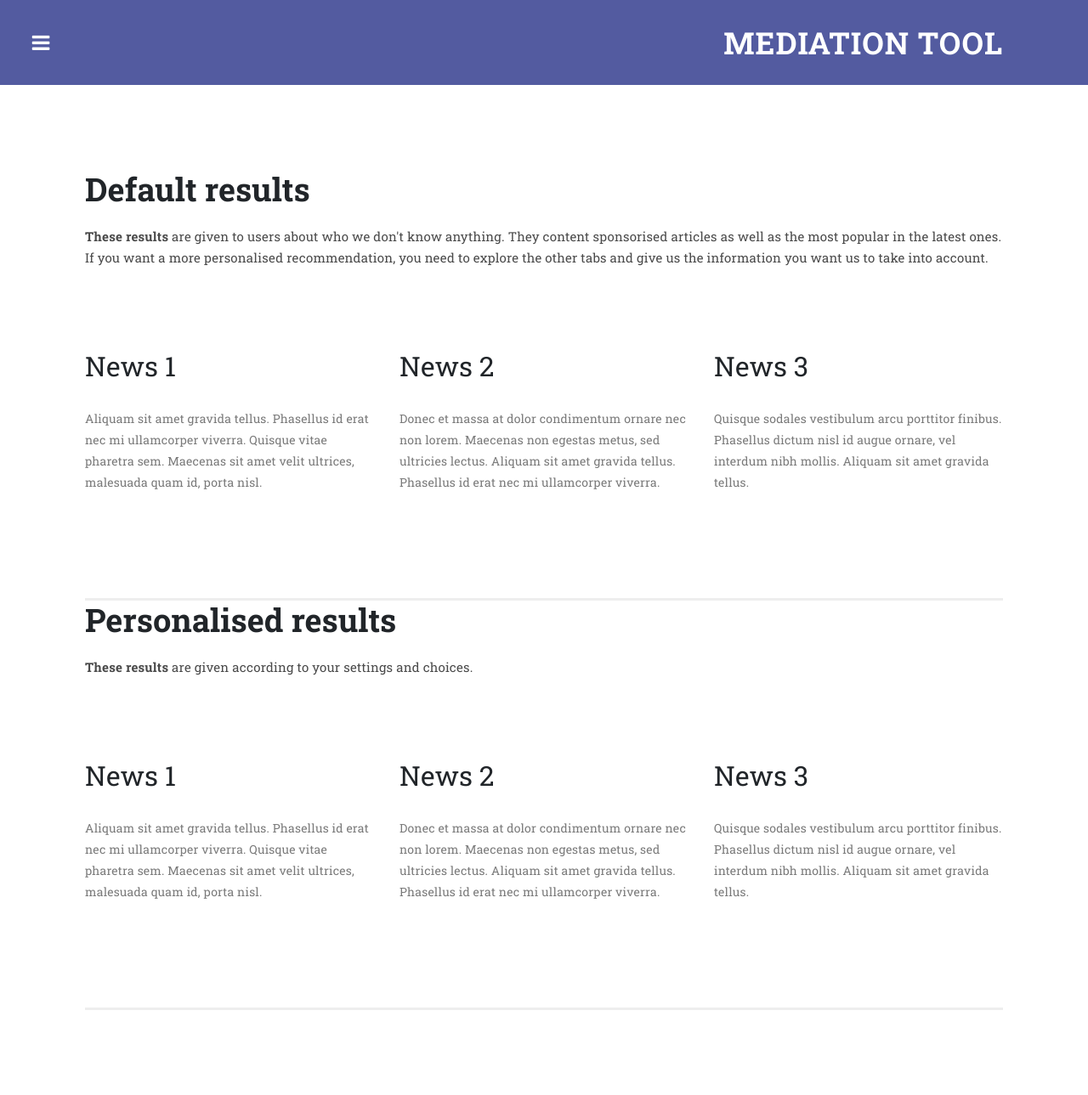
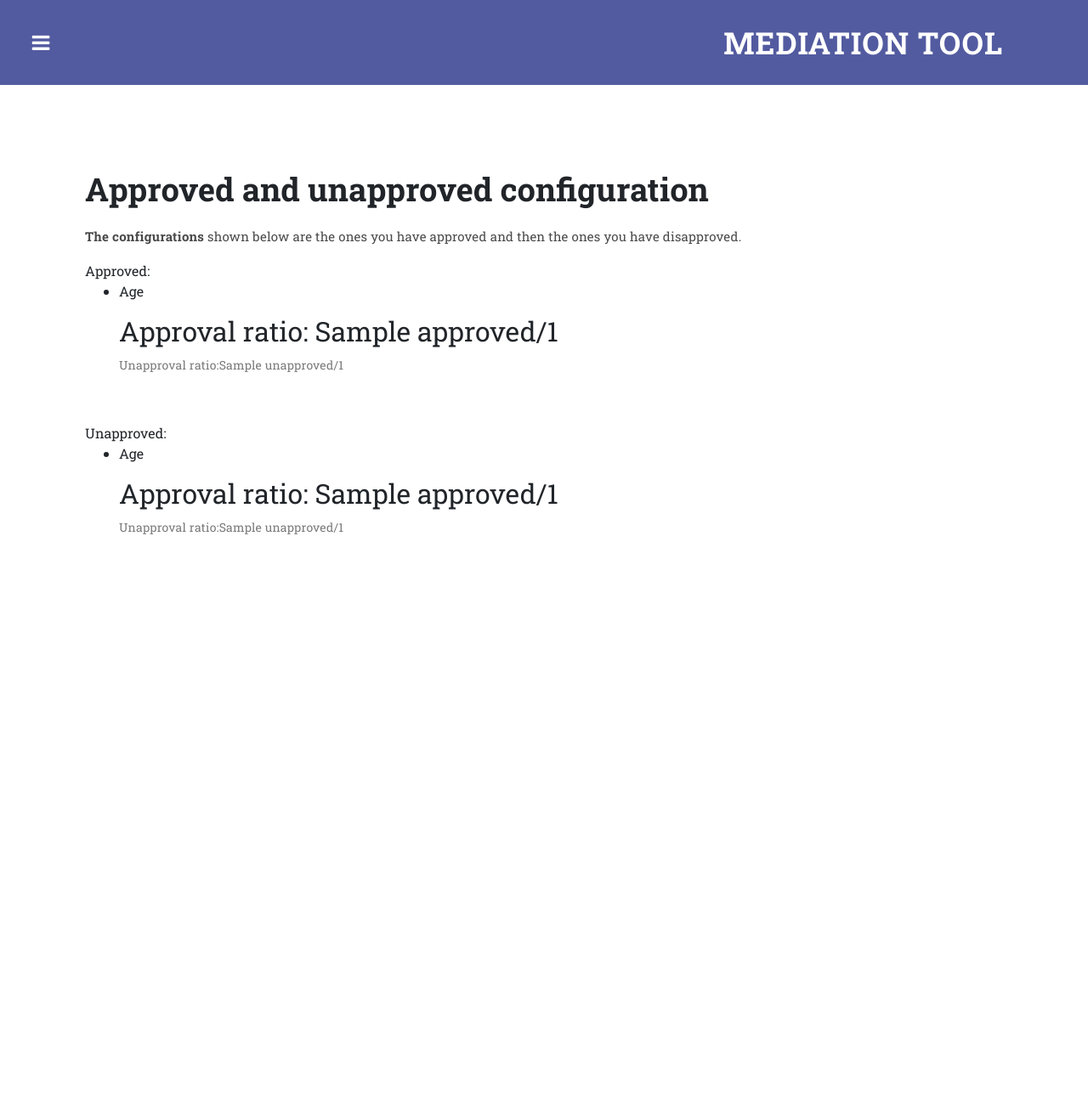
Before and after one commit to ReEnTrust/mediationtool, a Django app: template templates/newsfeed/personal.html in a window 1280 px wide. Shown: the whole page at 85% size. After the commit the page ends 629 px from the top, so only its background shows below. Run offline with Django 3.2, Linux system fonts and the light colour scheme; the template is opened without the code that fills it: most values are stand-ins (such as "Sample title", 1, 10 or a date in 2020); some libraries are stand-ins or nearby versions.

Commit message:
personal view is implemented

```diff
--- a/newsfeed/admin.py
+++ b/newsfeed/admin.py
@@ -2,9 +2,11 @@ from django.contrib import admin
 from .models import News
 from .models import Configuration
 from .models import LogInstance
+from .models import LogAction
 
 # Register your models here.
 
 admin.site.register(News)
 admin.site.register(Configuration)
 admin.site.register(LogInstance)
+admin.site.register(LogAction)
--- a/newsfeed/forms.py
+++ b/newsfeed/forms.py
@@ -23,6 +23,8 @@ class ApproveForm(forms.Form):
 class LogForm(forms.Form):
     dataInstance = forms.CharField(label='DataInstance')
 
+class LogApproveForm(forms.Form):
+    dataApprove = forms.CharField(label='DataApprove')
 
 class FeedbackForm(forms.Form):
     comment= forms.CharField(widget=forms.Textarea, required=False)
--- a/newsfeed/urls.py
+++ b/newsfeed/urls.py
@@ -5,10 +5,15 @@ from . import views
 
 urlpatterns = [
     path('index.html',views.IndexView.as_view(), name='index'),
-    path('result.html',views.ResultView.as_view(), name='result'),
-    path('privacy.html',views.PrivacyView.as_view(), name='privacy'),
-    path('transparency.html',views.TransparencyView.as_view(), name='transparency'),
-    path('personal.html',views.TransparencyView.as_view(), name='personal'),
-    path('consensus.html',views.ConsensusView.as_view(), name='consensus'),
+    path('<DataInstance>/result.html',views.ResultView.as_view(), name='result'),
+    path('<DataInstance>/privacy.html',views.PrivacyView.as_view(), name='privacy'),
+    path('<DataInstance>/transparency.html',views.TransparencyView.as_view(), name='transparency'),
+    path('<DataInstance>/personal.html',views.PersonalView.as_view(), name='personal'),
+    path('<DataInstance>/consensus.html',views.ConsensusView.as_view(), name='consensus'),
+#    path('result.html',views.ResultView.as_view(), name='result'),
+#    path('privacy.html',views.PrivacyView.as_view(), name='privacy'),
+#    path('transparency.html',views.TransparencyView.as_view(), name='transparency'),
+#    path('personal.html',views.TransparencyView.as_view(), name='personal'),
+#    path('consensus.html',views.ConsensusView.as_view(), name='consensus'),
     url(r'^favicon\.ico$',RedirectView.as_view(url='/static/images/favicon.ico')),
 ]
--- a/templates/newsfeed/consensus.html
+++ b/templates/newsfeed/consensus.html
@@ -83,7 +83,7 @@
     {% endfor %}
     <br>
 {% else %}
-    <p>No news are available.</p>
+    <p>No info available.</p>
 {% endif %}
 
 
--- a/templates/newsfeed/personal.html
+++ b/templates/newsfeed/personal.html
@@ -49,80 +49,92 @@
               <div class="container-fluid">
                 <div class="row">
                   <div class="col-md-12">
-                    <h1>Default results</h1>
-                    <p><strong>These results</strong> are given to users about who we don't know anything. They content sponsorised articles as well as the most popular in the latest ones. If you want a more personalised recommendation, you need to explore the other tabs and give us the information you want us to take into account.</p>
+                    <h1>Approved and unapproved configuration</h1>
+                    <p><strong>The configurations</strong> shown below are the ones you have approved and then the ones you have disapproved.</p>
                   </div>
                 </div>
               </div>
             </div>
 
 {% block content %}
-              <section class="simple-post">
-              <div class="container-fluid">
-
-               <div class="row">
-                  <div class="col-lg-4">
-						<h2>News 1</h2>
-                      <p>Aliquam sit amet gravida tellus. Phasellus id erat nec mi ullamcorper viverra. Quisque vitae pharetra sem. Maecenas sit amet velit ultrices, malesuada quam id, porta nisl.</p>
-                      <br>
-
-                  </div>
-                  <div class="col-lg-4">
-						<h2>News 2</h2>
-                      <p>Donec et massa at dolor condimentum ornare nec non lorem. Maecenas non egestas metus, sed ultricies lectus. Aliquam sit amet gravida tellus. Phasellus id erat nec mi ullamcorper viverra.</p>
-                      <br>
-
-                  </div>
-                  <div class="col-lg-4">
-						<h2>News 3</h2>
-                      <p>Quisque sodales vestibulum arcu porttitor finibus. Phasellus dictum nisl id augue ornare, vel interdum nibh mollis. Aliquam sit amet gravida tellus.</p>
-
-                  </div>
-                </div>
-
-              </div>
-              </section>
 
 
-            <div class="page-heading">
-              <div class="container-fluid">
-                <div class="row">
-                  <div class="col-md-12">
-                    <h1>Personalised results</h1>
-                    <p><strong>These results</strong> are given according to your settings and choices.</p>
-                  </div>
-                </div>
-              </div>
+Approved:
+{% if config_yes %}
+    {% for config in config_yes %}
+
+                <ul>
+                {% if config.age %}
+                    <li>Age</li>
+                {% endif %}
+                {% if config.gender %}
+                    <li>Gender</li>
+                {% endif %}
+                {% if config.algoA %}
+                    <li>Algorithm A</li>
+                {% endif %}
+                {% if config.algoB %}
+                    <li>Algorithm B</li>
+                {% endif %}
+                {% if config.algoC %}
+                    <li>Algorithm C</li>
+                {% endif %}
+              </ul>
+        <ul>
+        <div class="row">
+            <div class="col-lg-10">
+                <h2>Approval ratio: {{ config.approved }}/{{ config.total_votes }}</h2>
+                <p>Unapproval ratio:{{ config.unapproved }}/{{ config.total_votes }}</p>
             </div>
+        </div>
+        </ul>
 
 
-              <section class="simple-post">
-              <div class="container-fluid">
+    {% endfor %}
+    <br>
+{% else %}
+    <p>No info available.</p>
+{% endif %}
 
-               <div class="row">
-                  <div class="col-lg-4">
-						<h2>News 1</h2>
-                      <p>Aliquam sit amet gravida tellus. Phasellus id erat nec mi ullamcorper viverra. Quisque vitae pharetra sem. Maecenas sit amet velit ultrices, malesuada quam id, porta nisl.</p>
-                      <br>
+Unapproved:
+{% if config_no %}
+    {% for config in config_no %}
 
-                  </div>
-                  <div class="col-lg-4">
-						<h2>News 2</h2>
-                      <p>Donec et massa at dolor condimentum ornare nec non lorem. Maecenas non egestas metus, sed ultricies lectus. Aliquam sit amet gravida tellus. Phasellus id erat nec mi ullamcorper viverra.</p>
-                      <br>
+                <ul>
+                {% if config.age %}
+                    <li>Age</li>
+                {% endif %}
+                {% if config.gender %}
+                    <li>Gender</li>
+                {% endif %}
+                {% if config.algoA %}
+                    <li>Algorithm A</li>
+                {% endif %}
+                {% if config.algoB %}
+                    <li>Algorithm B</li>
+                {% endif %}
+                {% if config.algoC %}
+                    <li>Algorithm C</li>
+                {% endif %}
+              </ul>
+        <ul>
+        <div class="row">
+            <div class="col-lg-10">
+                <h2>Approval ratio: {{ config.approved }}/{{ config.total_votes }}</h2>
+                <p>Unapproval ratio:{{ config.unapproved }}/{{ config.total_votes }}</p>
+            </div>
+        </div>
+        </ul>
 
-                  </div>
-                  <div class="col-lg-4">
-						<h2>News 3</h2>
-                      <p>Quisque sodales vestibulum arcu porttitor finibus. Phasellus dictum nisl id augue ornare, vel interdum nibh mollis. Aliquam sit amet gravida tellus.</p>
 
-                  </div>
-                </div>
+    {% endfor %}
+    <br>
+{% else %}
+    <p>No info available.</p>
+{% endif %}
 
-              </div>
-              </section>
+
 {% endblock content %}
-
 
           </div>
         </div>
--- a/templates/newsfeed/result.html
+++ b/templates/newsfeed/result.html
@@ -98,6 +98,7 @@
 Do you approve this recommendation?
 <form method="post">
 {% csrf_token %}
+
     <input type="radio" name="approve" id="id_yes" value="yes">
     <label for="id_yes">Yes</label><br>
     <input type="radio" name="approve" id="id_no" value="no">
```
Also changed, not shown: newsfeed/models.py (+17 -6 lines), newsfeed/views.py (+33 -16 lines), db.sqlite3, newsfeed/migrations/0005_logaction.py (added).
